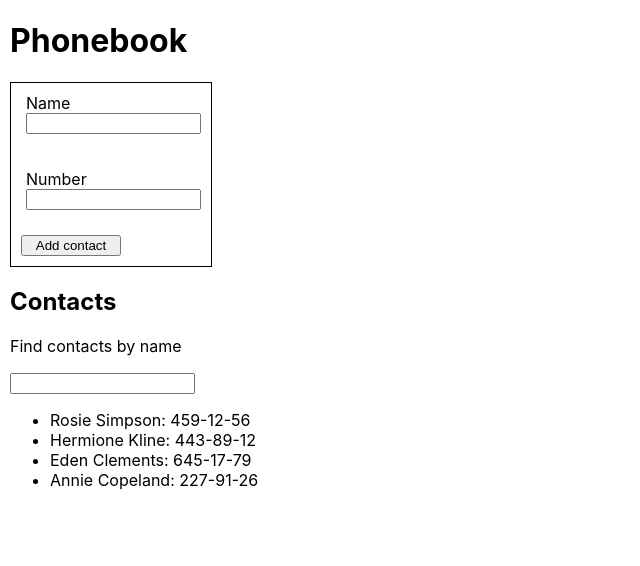
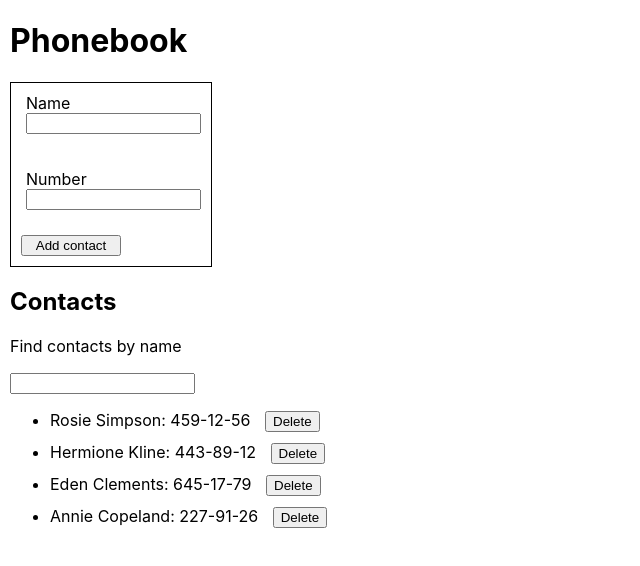
Before and after one commit to KamilKucharczyk/React-revision, a React (Create React App) app: page / in a window 1280 px wide. Shown: the top 566 px of the page, without its empty margins (0-640 px from the left). Built offline with nearby package versions, Linux system fonts and the light colour scheme.

Commit message:
Delete contact function

```diff
--- a/src/components/project2.1/App.jsx
+++ b/src/components/project2.1/App.jsx
@@ -50,6 +50,12 @@ export class App extends Component {
     );
   };
 
+  removeContact = contactId => {
+    this.setState(prev => ({
+      contacts: prev.contacts.filter(contact => contactId !== contact.id),
+    }));
+  };
+
   render() {
     const { filter } = this.state;
     return (
@@ -58,7 +64,10 @@ export class App extends Component {
         <AddContactForm onSubmit={this.addContact} />
         <h2>Contacts</h2>
         <Filter onChange={this.filterChange} value={filter} />
-        <ContactList contacts={this.filteredContacts()} />
+        <ContactList
+          contacts={this.filteredContacts()}
+          onDelete={this.removeContact}
+        />
       </div>
     );
   }
--- a/src/components/project2.1/contactList/ContactList.jsx
+++ b/src/components/project2.1/contactList/ContactList.jsx
@@ -2,11 +2,19 @@ import React from 'react';
 import PropTypes from 'prop-types';
 import css from './ContactList.module.css';
 
-export const ContactList = ({ contacts }) => (
+export const ContactList = ({ contacts, onDelete }) => (
   <ul className={css.list}>
     {contacts.map(contact => (
       <li className={css.list_el} key={contact.id}>
-        {contact.name}: {contact.number}
+        {contact.name}: {contact.number}{' '}
+        <button
+          type="button"
+          onClick={() => {
+            onDelete(contact.id);
+          }}
+        >
+          Delete
+        </button>
       </li>
     ))}
   </ul>
```
